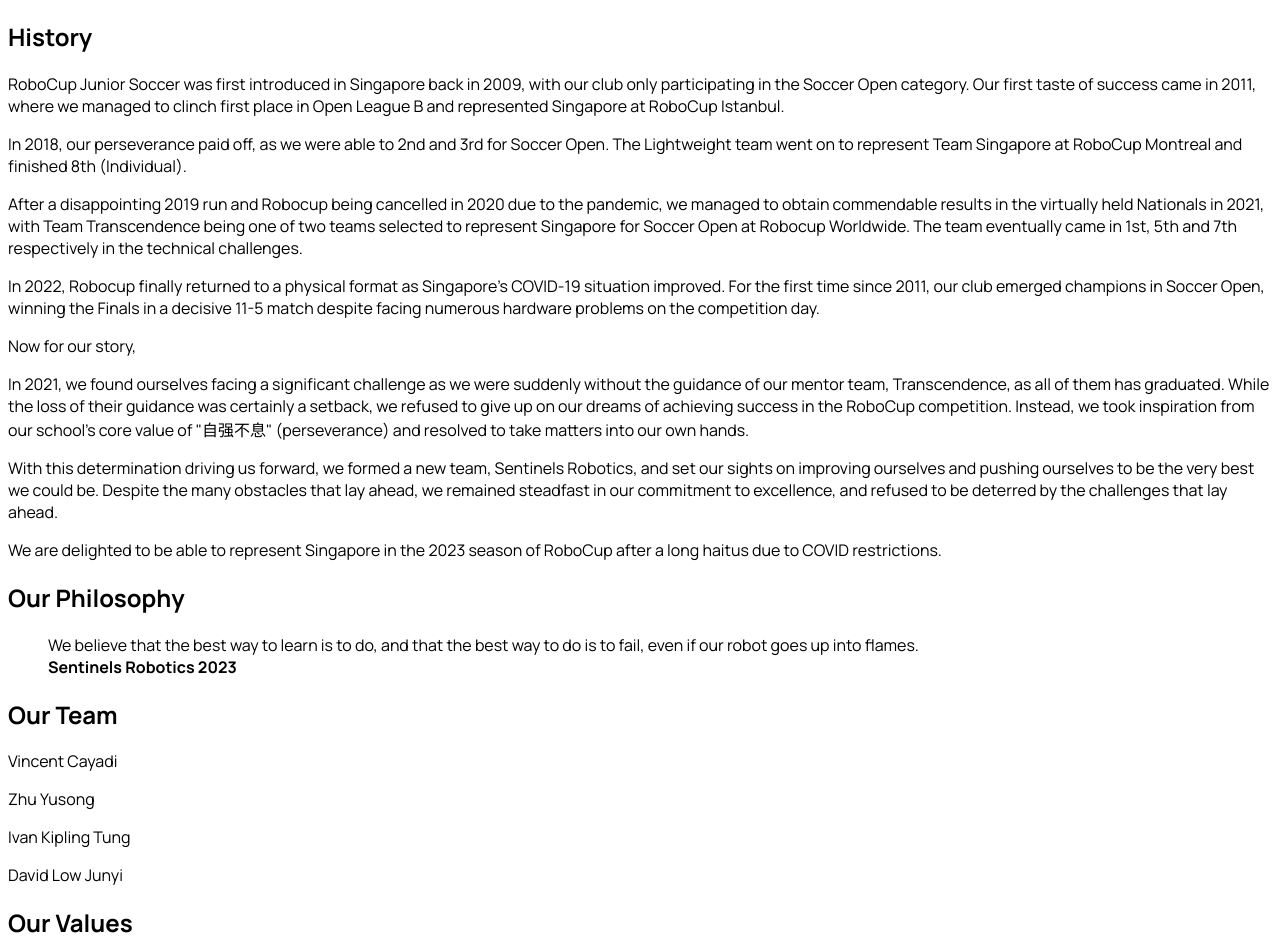
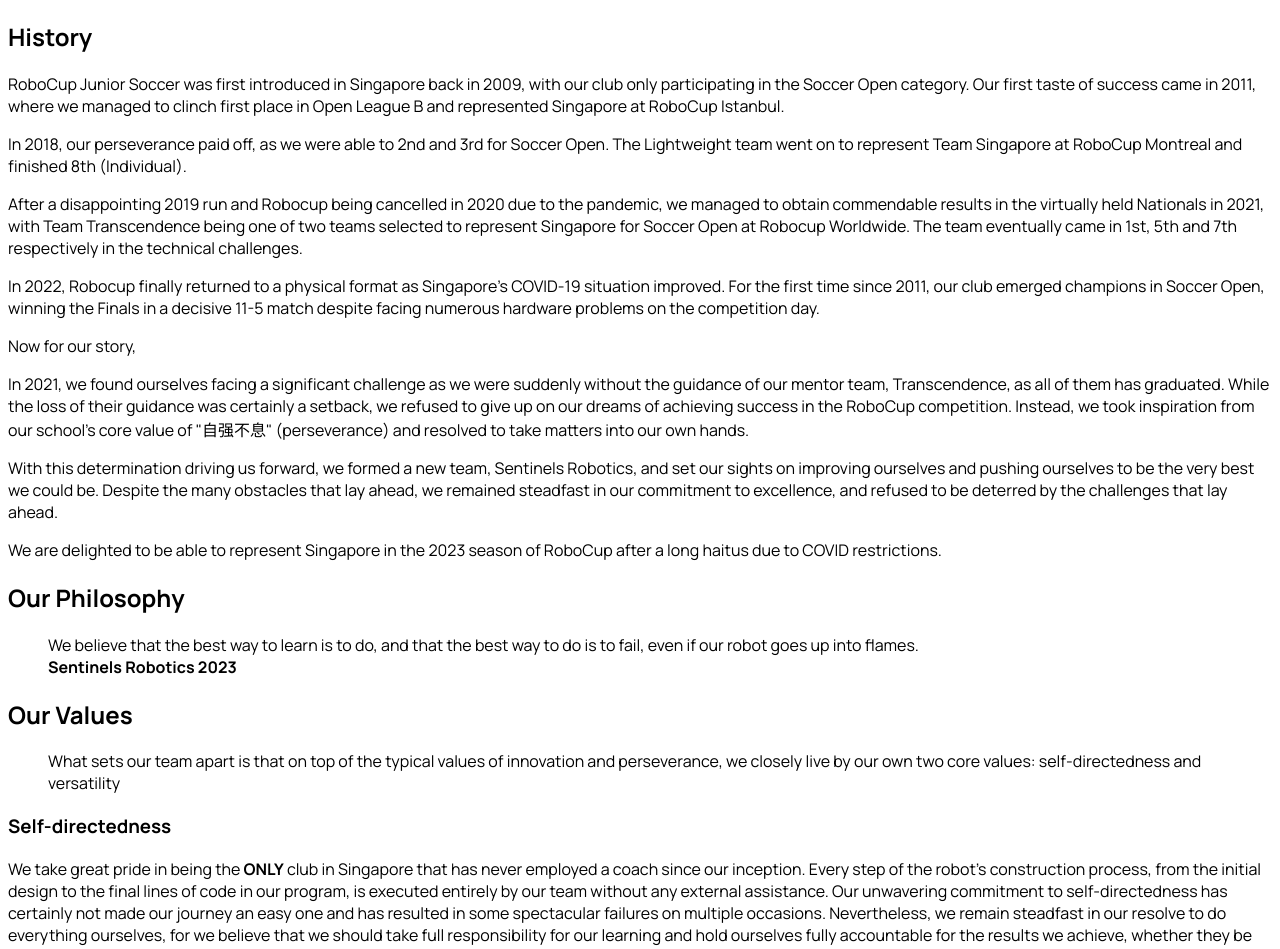
Before and after one commit to senrobo/senrobo.github.io, a Next.js app: page /about in a window 1280 px wide. Shown: the top 949 px of the page. Built offline with nearby package versions, Linux system fonts and the light colour scheme.

Commit message:
Update about.mdx

```diff
--- a/pages/about.mdx
+++ b/pages/about.mdx
@@ -23,16 +23,6 @@
 > We believe that the best way to learn is to do, and that the best way to do is to fail, even if our robot goes up into flames.
 > **Sentinels Robotics 2023**
 
-## Our Team
-
-Vincent Cayadi
-
-Zhu Yusong
-
-Ivan Kipling Tung
-
-David Low Junyi
-
 ## Our Values
 
 > What sets our team apart is that on top of the typical values of innovation and perseverance, we closely live by our own two core values: self-directedness and versatility
```
